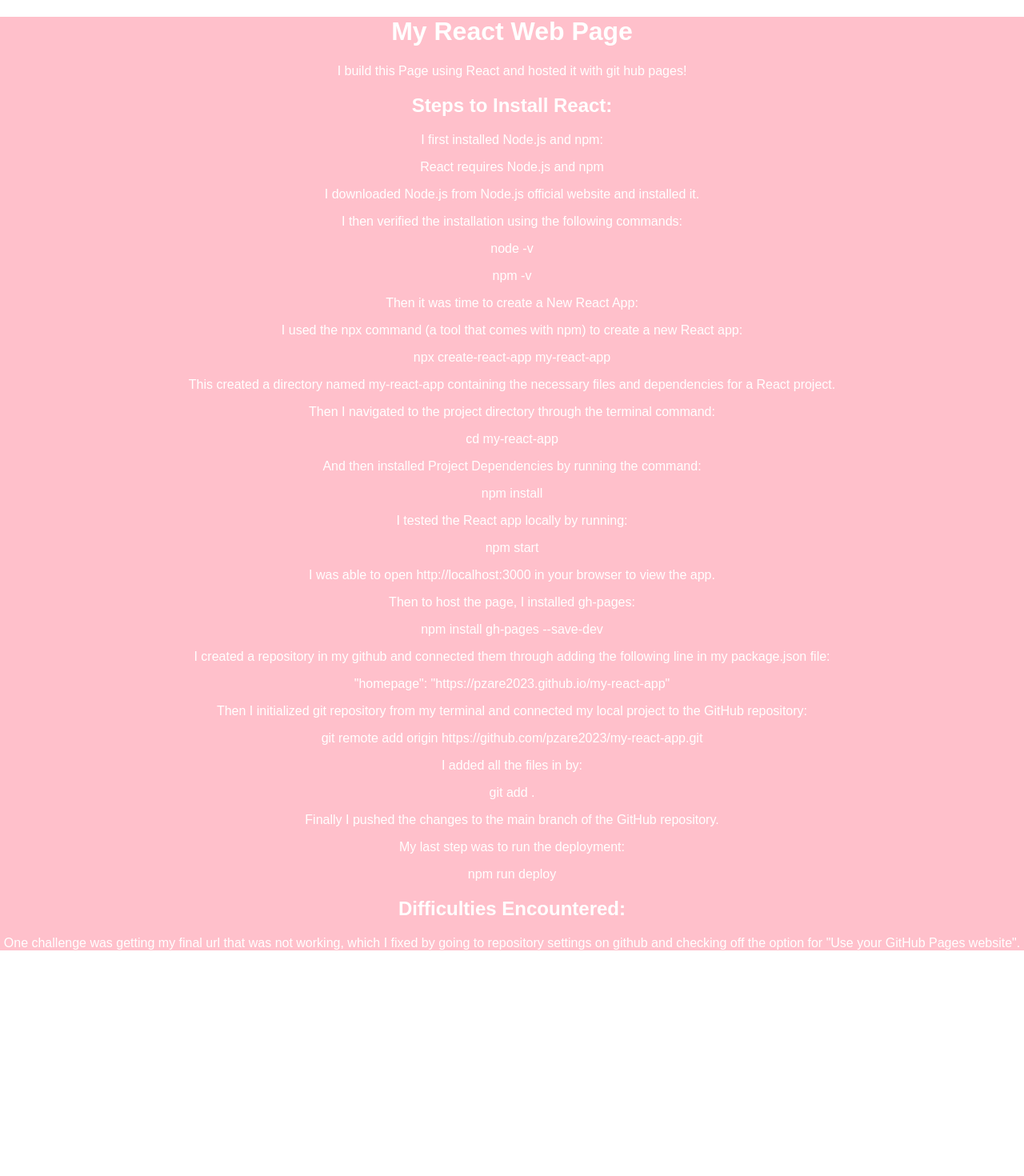
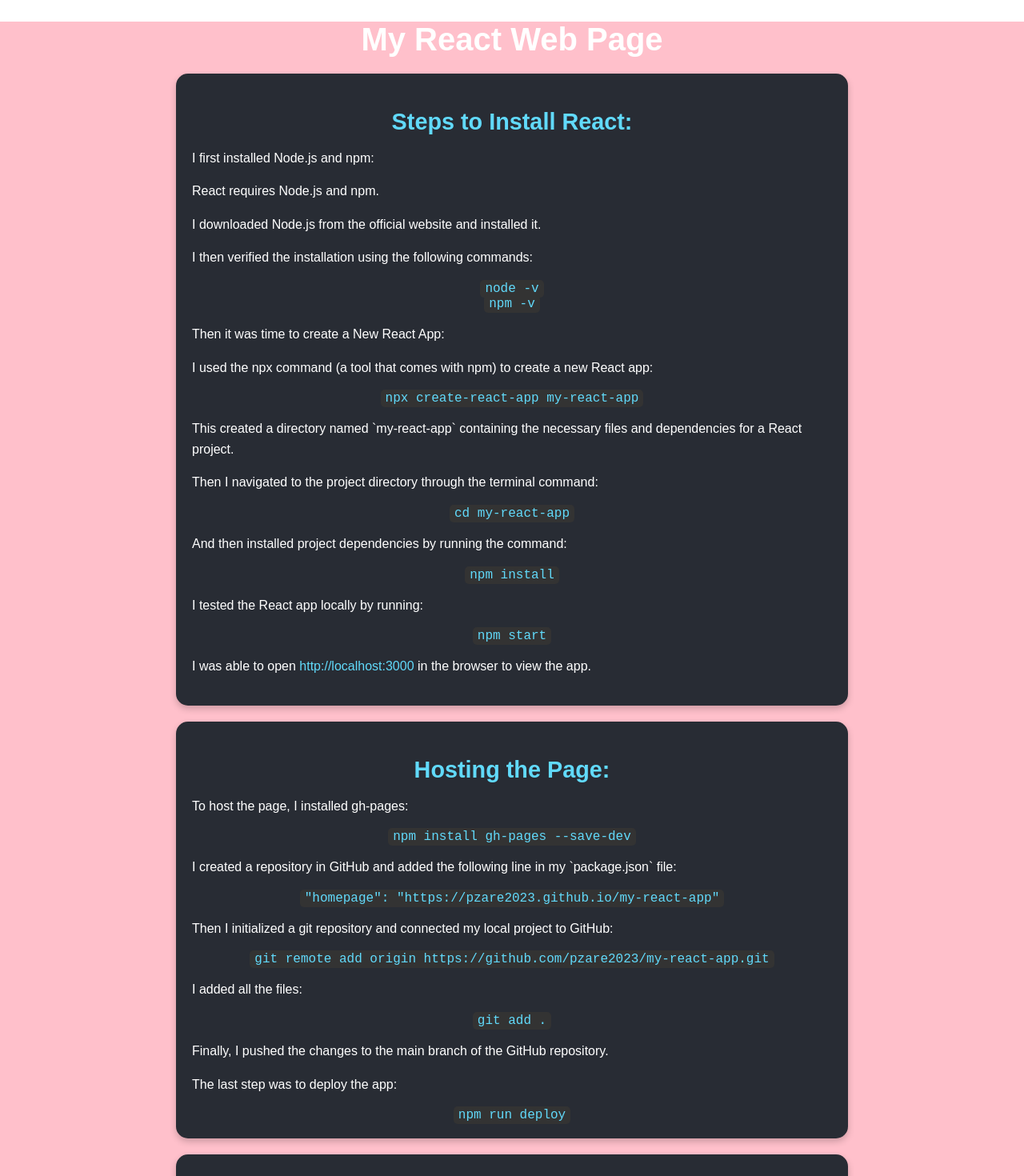
Before and after one commit to pzare2023/my-react-app, a React (Create React App) app: page / in a window 1280 px wide. Shown: the top 1470 px of the page at 80% size. Before the commit the page ends 1204 px from the top, so only its background shows below. Built offline with nearby package versions, Linux system fonts and the light colour scheme.

Commit message:
Updated App.css and App.js for new styles and features

```diff
--- a/src/App.css
+++ b/src/App.css
@@ -4,6 +4,51 @@
   font-family: Arial, sans-serif;
   color: white;
 }
+
+
+
+h1 {
+  font-size: 2.5rem;
+  margin-bottom: 20px;
+}
+
+h2 {
+  font-size: 1.8rem;
+  color: #61dafb;
+  margin-bottom: 10px;
+}
+
+.section {
+  background-color: #282c34;
+  border-radius: 15px;
+  padding: 20px;
+  margin: 20px auto;
+  max-width: 800px;
+  box-shadow: 0 4px 8px rgba(0, 0, 0, 0.2);
+}
+
+.section p {
+  text-align: left;
+  line-height: 1.6;
+}
+
+code {
+  background-color: #333;
+  color: #61dafb;
+  padding: 2px 6px;
+  border-radius: 5px;
+  font-family: "Courier New", Courier, monospace;
+}
+
+a {
+  color: #61dafb;
+  text-decoration: none;
+}
+
+a:hover {
+  text-decoration: underline;
+}
+
 
 .App-logo {
   height: 40vmin;
--- a/src/App.js
+++ b/src/App.js
@@ -4,39 +4,49 @@ import "./App.css";
 function App() {
   return (
     <div className="App">
-      <h1> My React Web Page</h1>
-      <p>I build this Page using React and hosted it with git hub pages!</p>
+      <h1>My React Web Page</h1>
+
+      <div className="section">
         <h2>Steps to Install React:</h2>
         <p>I first installed Node.js and npm:</p>
-      <p>React requires Node.js and npm</p>
-      <p>I downloaded Node.js from Node.js official website and installed it.</p>
+        <p>React requires Node.js and npm.</p>
+        <p>I downloaded Node.js from the official website and installed it.</p>
         <p>I then verified the installation using the following commands:</p>
-      <p>node -v</p>
-      <p>npm -v</p>
+        <code>node -v</code>
+        <br />
+        <code>npm -v</code>
         <p>Then it was time to create a New React App:</p>
         <p>I used the npx command (a tool that comes with npm) to create a new React app:</p>
-      <p>npx create-react-app my-react-app</p>
-      <p>This created a directory named my-react-app containing the necessary files and dependencies for a React project.</p>
+        <code>npx create-react-app my-react-app</code>
+        <p>This created a directory named `my-react-app` containing the necessary files and dependencies for a React project.</p>
         <p>Then I navigated to the project directory through the terminal command:</p>
-      <p>cd my-react-app</p>
-      <p>And then installed Project Dependencies by running the command:</p>
-      <p>npm install</p>
+        <code>cd my-react-app</code>
+        <p>And then installed project dependencies by running the command:</p>
+        <code>npm install</code>
         <p>I tested the React app locally by running:</p>
-      <p>npm start</p>
-      <p>I was able to open http://localhost:3000 in your browser to view the app.</p>
-      <p>Then to host the page, I installed gh-pages:</p>
-      <p>npm install gh-pages --save-dev</p>
-      <p>I created a repository in my github and connected them through adding the following line in my package.json file:</p>
-      <p>"homepage": "https://pzare2023.github.io/my-react-app"</p>
-      <p>Then I initialized git repository from my terminal and connected my local project to the GitHub repository:</p>
-      <p>git remote add origin https://github.com/pzare2023/my-react-app.git</p>
-      <p>I added all the files in by:</p>
-      <p>git add .</p>
-      <p>Finally I pushed the changes to the main branch of the GitHub repository.</p>
-      <p>My last step was to run the deployment:</p>
-      <p>npm run deploy</p>
+        <code>npm start</code>
+        <p>I was able to open <a href="http://localhost:3000" target="_blank" rel="noopener noreferrer">http://localhost:3000</a> in the browser to view the app.</p>
+      </div>
+
+      <div className="section">
+        <h2>Hosting the Page:</h2>
+        <p>To host the page, I installed gh-pages:</p>
+        <code>npm install gh-pages --save-dev</code>
+        <p>I created a repository in GitHub and added the following line in my `package.json` file:</p>
+        <code>"homepage": "https://pzare2023.github.io/my-react-app"</code>
+        <p>Then I initialized a git repository and connected my local project to GitHub:</p>
+        <code>git remote add origin https://github.com/pzare2023/my-react-app.git</code>
+        <p>I added all the files:</p>
+        <code>git add .</code>
+        <p>Finally, I pushed the changes to the main branch of the GitHub repository.</p>
+        <p>The last step was to deploy the app:</p>
+        <code>npm run deploy</code>
+      </div>
+
+      <div className="section">
         <h2>Difficulties Encountered:</h2>
-      <p>One challenge was getting my final url that was not working, which I fixed by going to repository settings on github and checking off the option for "Use your GitHub Pages website".</p>
+        <p>One challenge was getting my final URL to work. I fixed this by going to the repository settings on GitHub and enabling the option for "Use your GitHub Pages website."</p>
+      </div>
     </div>
   );
 }
```
Lines whose indentation alone changed are shown as unchanged.
